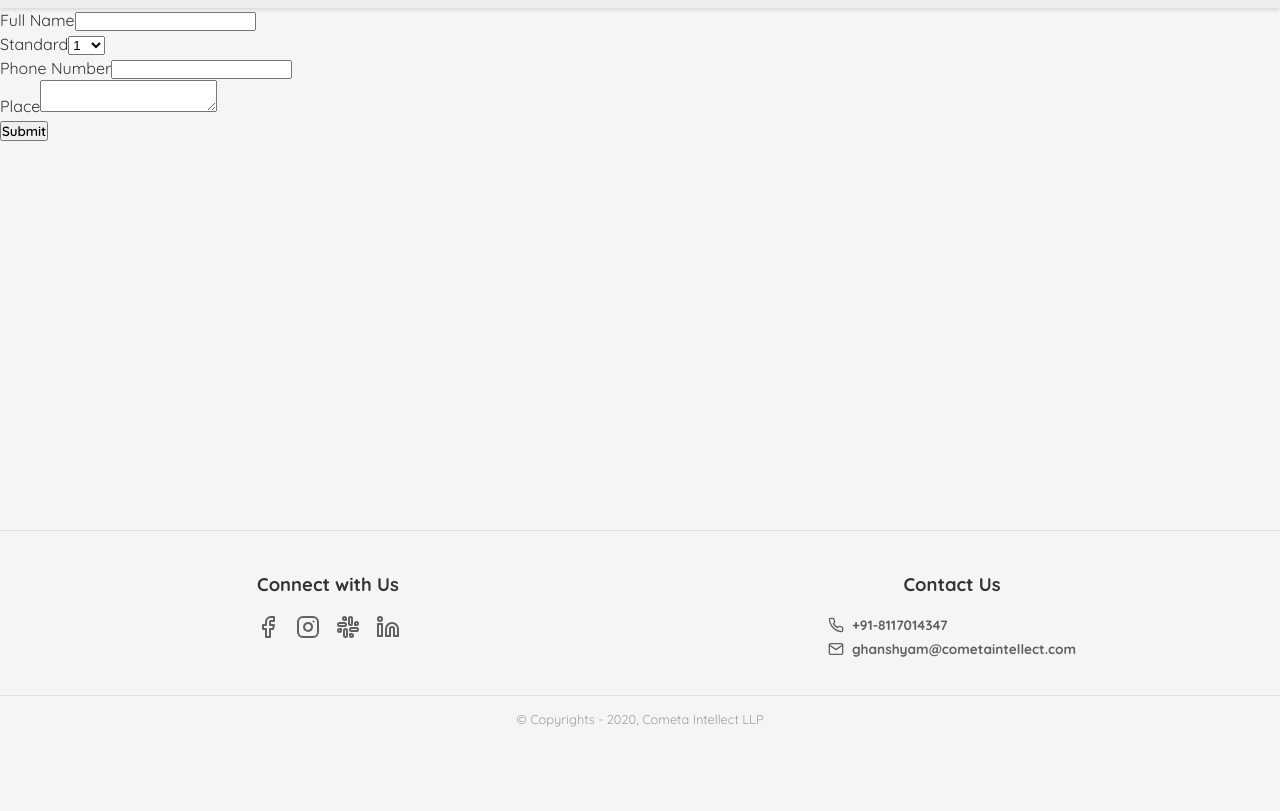
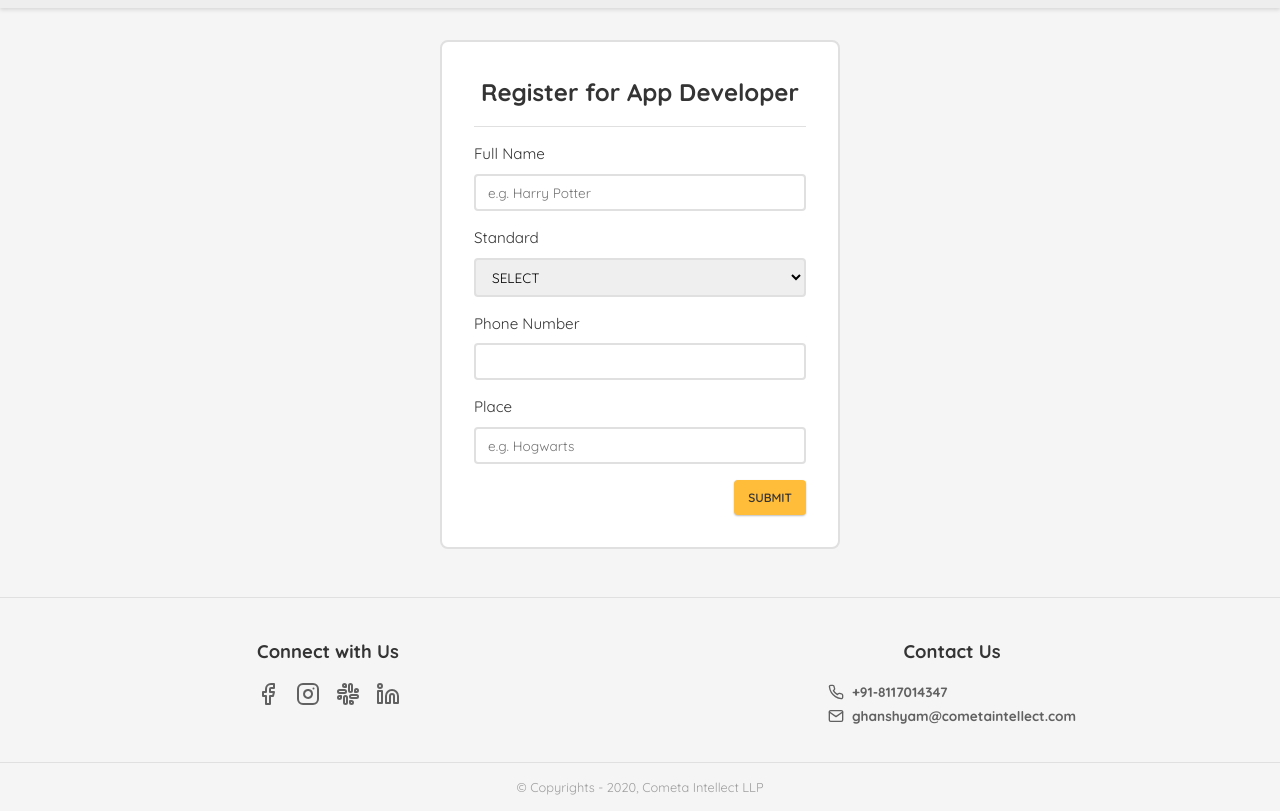
Before and after one commit to ghanshyam1898/cometa-pages, a Gatsby site: page /education/register in a window 1280 px wide. Shown: the part 56-867 px from the top of the page. Before the commit the page ends 800 px from the top, so only its background shows below. Built offline with nearby package versions, Linux system fonts and the light colour scheme; Gatsby itself is replaced by a stand-in of ours.

Commit message:
update: UI changes

```diff
--- a/src/pages/education.js
+++ b/src/pages/education.js
@@ -3,8 +3,8 @@ import Layout2 from '../components/layout2'
 import SEO from '../components/seo'
 import { Link } from 'gatsby'
 //
-import EduCometaImg from '../images/education/education_cometa2.jpeg'
-// import SyllabusImg from '../images/education/cometa_syllabus2.jpeg'
+import EduCometaImg from '../images/education/cometa_poster.png'
+import SyllabusImg from '../images/education/syllabus.png'
 import withCertImg from '../images/education/with_certificate2.png'
 
 const Education = () => {
@@ -31,7 +31,10 @@ const Education = () => {
 			</section>
 			<section className="section">
 				<h2 className="section-heading">Our <span>Syllabus</span></h2>
-				<table className="edu-table">
+				<figure className="edu-syllabus-fig">
+					<img src={SyllabusImg} alt="Cometa Syllabus" />
+				</figure>
+				{/* <table className="edu-table">
 					<thead>
 						<tr>
 							<th>
@@ -111,7 +114,10 @@ const Education = () => {
 							</td>
 						</tr>
 					</tbody>
-				</table>
+				</table> */}
+			</section>
+			<section className="abs-center" style={{ 'padding': '3rem' }}>
+				<Link className="button button-nav-p education-cta" to="/education/register">I want to Join</Link>
 			</section>
 		</Layout2>
 	)
--- a/src/pages/education/register.js
+++ b/src/pages/education/register.js
@@ -30,8 +30,8 @@ const Register = () => {
 
 	const handleSubmit = (e) => {
 		e.preventDefault()
+		console.log('submit')
 		makePayMent(regData, (data) => {
-			console.log(data)
 			setPay1Data(data)
 			if (typeof window !== 'undefined') {
 				window.localStorage.setItem('payData', JSON.stringify(data))
@@ -59,46 +59,41 @@ const Register = () => {
 					</Helmet>
 				</section>
 			</>) : (<>
+				<section className="section">
+					<div className="form_container">
+						<h2 className="center">Register for App Developer</h2>
+						<div className="divider"></div>
 						<form method="POST" action="" onSubmit={handleSubmit}>
-					<div className="">
-						<label htmlFor="f_name">
-							Full Name
-				</label>
-						<input type="text" name="f_name" id="f_name" onChange={(e) => { setRegData({ ...regData, "full_name": e.target.value }) }} />
+							<div className="input_field">
+								<label htmlFor="f_name">Full Name</label>
+								<input type="text" name="f_name" id="f_name" placeholder="e.g. Harry Potter" onChange={(e) => { setRegData({ ...regData, "full_name": e.target.value }) }} required />
 							</div>
-					<div className="">
-						<label htmlFor="std">
-							Standard
-				</label>
-						<select name="std" id="std" onBlur={(e) => { setRegData({ ...regData, "standard": e.target.value }) }}>
-							<option value="1">1</option>
-							<option value="2">2</option>
-							<option value="3">3</option>
-							<option value="4">4</option>
-							<option value="5">5</option>
-							<option value="6">6</option>
-							<option value="7">7</option>
-							<option value="8">8</option>
-							<option value="9">9</option>
-							<option value="10">10</option>
+							<div className="input_field">
+								<label htmlFor="std">Standard</label>
+								<select name="std" id="std" onBlur={(e) => { setRegData({ ...regData, "standard": e.target.value }) }} defaultValue="" required>
+									<option value="">SELECT</option>
+									<option value="5">5th</option>
+									<option value="6">6th</option>
+									<option value="7">7th</option>
+									<option value="8">8th</option>
+									<option value="9">9th</option>
+									<option value="10">10th</option>
 								</select>
 							</div>
-					<div className="">
-						<label htmlFor="p_no">
-							Phone Number
-				</label>
-						<input type="number" name="p_no" id="p_no" onChange={(e) => { setRegData({ ...regData, "phone_number": e.target.value }) }} />
+							<div className="input_field">
+								<label htmlFor="p_no">Phone Number</label>
+								<input type="number" name="p_no" id="p_no" onChange={(e) => { setRegData({ ...regData, "phone_number": e.target.value }) }} required />
 							</div>
-					<div className="">
-						<label htmlFor="place">
-							Place
-				</label>
-						<textarea name="place" onChange={(e) => { setRegData({ ...regData, "place": e.target.value }) }}></textarea>
+							<div className="input_field">
+								<label htmlFor="place">Place</label>
+								<input type="text" name="place" placeholder="e.g. Hogwarts" onChange={(e) => { setRegData({ ...regData, "place": e.target.value }) }} required />
 							</div>
-					<div className="">
-						<button type="submit">Submit</button>
+							<div className="input_field right-align">
+								<button type="submit" className="button button-nav-p edu-reg-btn">Submit</button>
 							</div>
 						</form>
+					</div>
+				</section>
 			</>)}
 
 		</Layout2>
--- a/src/sass/base/_utility.scss
+++ b/src/sass/base/_utility.scss
@@ -53,3 +53,14 @@
 		svg{color: $c3;}
   }
 }
+.center{
+  text-align: center !important;
+}
+.right-align{
+  text-align: right !important;
+}
+.divider{
+  height: 1px;
+  margin: 1rem 0;
+  background-color: $cl-2;
+}
--- a/src/sass/pages/_education.scss
+++ b/src/sass/pages/_education.scss
@@ -36,7 +36,7 @@
 	}
 }
 .education-cta{
-	padding: .5rem 2.5rem;
+	padding: 1rem 3.5rem;
 	font-size: 1.25rem;
 	font-weight: 600;
 	border-radius: 8px;
@@ -96,3 +96,49 @@
 		}
 	}
 }
+.edu-syllabus-fig{
+	max-width: 55rem;
+	width: 100%;
+	margin: 0 auto;
+	img{
+		width: 100%;
+		object-fit: contain;
+	}
+}
+//
+
+.form_container{
+	padding: 2rem;
+	border: 2px solid $cl-2;
+	border-radius: 8px;
+	background-color: #fff;
+
+	max-width: 25rem;
+	margin: 0 auto;
+
+	form {
+		label{
+			display: block;
+			margin-bottom: .5rem;
+			font-size: .95rem;
+		}
+		input,select{
+			outline: none;
+			display: block;
+			width: 100%;
+			padding: .5rem .75rem;
+			border: 2px solid $cl-2;
+			font-family: inherit;
+			font-size: .85rem;
+			border-radius: 4px;
+			&:focus{
+				border-color: $cl-1;
+			}
+		}
+	}
+}
+.input_field{
+	&:not(:last-child){
+		margin-bottom: 1rem;
+	}
+}
```
Also changed, not shown: src/css/style.css, src/images/education/cometa_poster.png (added), src/images/education/syllabus.png (added). Lines whose indentation alone changed are shown as unchanged.
